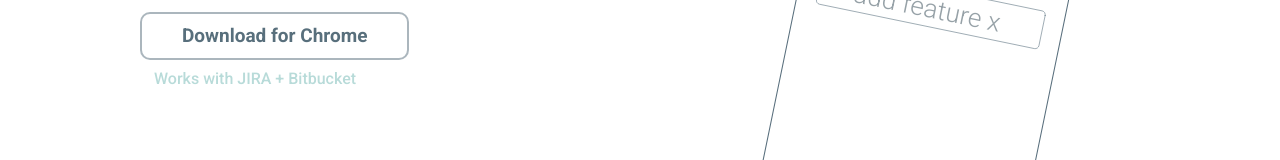
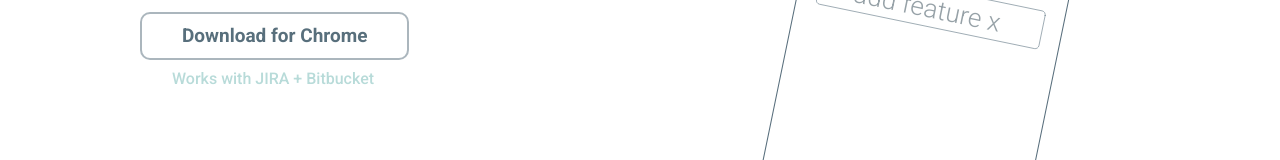
Before and after one commit to 3YOURMIND/fire-pr, a Nuxt app: page / in a window 1280 px wide. Shown: the part 396-556 px from the top of the page. Built offline with nearby package versions, Linux system fonts and the light colour scheme.

Commit message:
minor styling and typo fixes

```diff
--- a/fire-pr-site/pages/index.vue
+++ b/fire-pr-site/pages/index.vue
@@ -267,7 +267,7 @@ export default {
 .content__button-description {
 	color: #b8dbd9;
 	font-weight: 500;
-	margin-left: 14px;
+	margin-left: 32px;
 	font-size: 16px;
 	margin-top: 0.6em;
 	font-family: 'Roboto';
--- a/fire-pr-site/pages/why-fire-pr.vue
+++ b/fire-pr-site/pages/why-fire-pr.vue
@@ -9,7 +9,7 @@
       </div>
       <div class="pure-u-1 why-fire-pr__text" style="padding-left: 0.6em; margin-top: 0.6em;">
         <p>We spent more time reading code than writing code. Therefore it is important to have some kind of code review process so only the good code gets into the code base.</p>
-        <p>With this goal in mind, it is also important to have a nice experience when reviewing the code. This tools exists to make this easier. We can also save a lot of time designing the Pull Request.</p>
+        <p>With this goal in mind, it is also important to have a nice experience when reviewing the code. This tool exists to make this easier. We can also save a lot of time designing the Pull Request.</p>
       </div>
       <div class="pure-u-1">
         <h2 class="why-fire-pr__heading--second">How does Fire PR make creating Pull Requests so fast?</h2>
```
